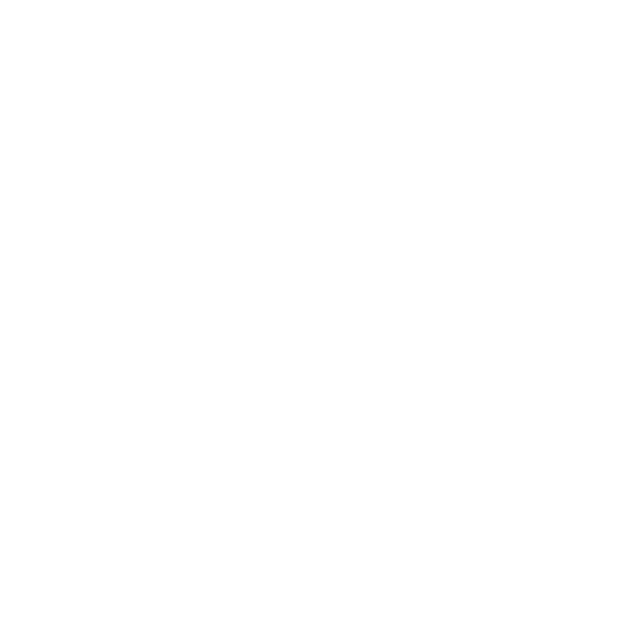
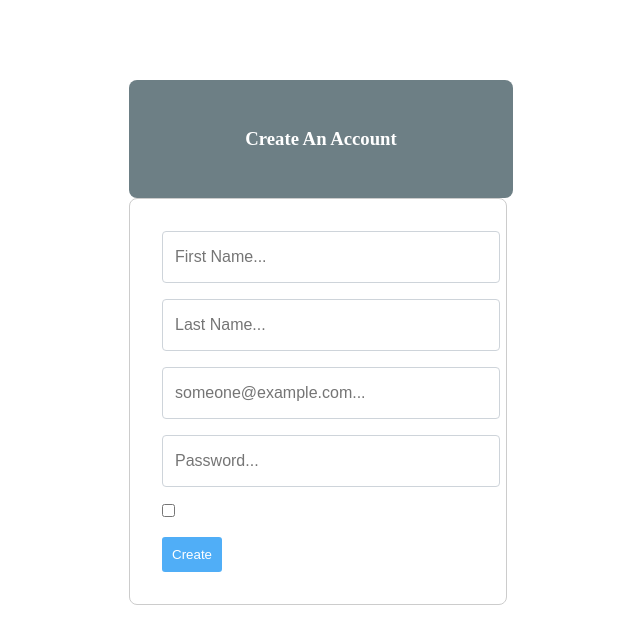
Before and after one commit to Wangach/to-do-list, a plain HTML site: page signup.html in a window 1280 px wide. Shown: the whole page, without its empty margins (271-911 px from the left). Drawn offline with Linux system fonts and the light colour scheme.

Commit message:
signup page

```diff
--- a/css/index.css
+++ b/css/index.css
@@ -42,3 +42,35 @@ body {
 .btn-signup:hover {
 	cursor: pointer;
 }
+.form-group {
+  margin-bottom: 1rem;
+}
+.form-control {
+  display: block;
+  width: 100%;
+  height: calc(1.5em + 0.75rem + 2px);
+  padding: 0.375rem 0.75rem;
+  font-size: 1rem;
+  font-weight: 400;
+  line-height: 1.5;
+  color: #495057;
+  background-color: #fff;
+  background-clip: padding-box;
+  border: 1px solid #ced4da;
+  border-radius: 0.25rem;
+  transition: border-color 0.15s ease-in-out, box-shadow 0.15s ease-in-out;
+}
+.form-top {
+	background: rgba(60, 85, 93, .75);
+	padding: 3rem;
+	text-align: center;
+	color: #fff;
+	border-radius: .5rem;
+	width: 60%;
+}
+#sign-form {
+	width: 65%;
+	padding: 2rem;
+	border: 1px solid #ccc;
+	border-radius: .5rem;
+}
--- a/signup.html
+++ b/signup.html
@@ -8,14 +8,33 @@
 </head>
 <body>
 	<section id="cover">
-		<div id="holder">
+		<div id="sign-holder">
 			<div class="form-top">
-
+				<h3>Create An Account</h3>
 			</div><!--/.form-top/-->
-			<form action="#">
-				<label for=""></label>
+			<form action="#" id="sign-form">
+				<div class="form-group">
+					<label for=""></label>
+					<input type="text" placeholder="First Name..." id="fn" class="form-control" required>
+				</div>
+				<div class="form-group">
+					<label for=""></label>
+					<input type="text" placeholder="Last Name..." id="ln" class="form-control" required>
+				</div>
+				<div class="form-group">
+					<label for=""></label>
+					<input type="email" placeholder="someone@example.com..." id="em" class="form-control" required>
+				</div>
+				<div class="form-group">
+					<label for=""></label>
+					<input type="password" placeholder="Password..." id="ps" class="form-control" required>
+				</div>
+				<div class="form-group">
+					<input type="checkbox">
+				</div>
+				<button type="submit" class="btn btn-signup">Create</button>
 			</form>
-		</div><!--/#holder/-->
+		</div><!--/#sign-holder/-->
 	</section>
 	<script src="js/index.js"></script>
 </body>
```
